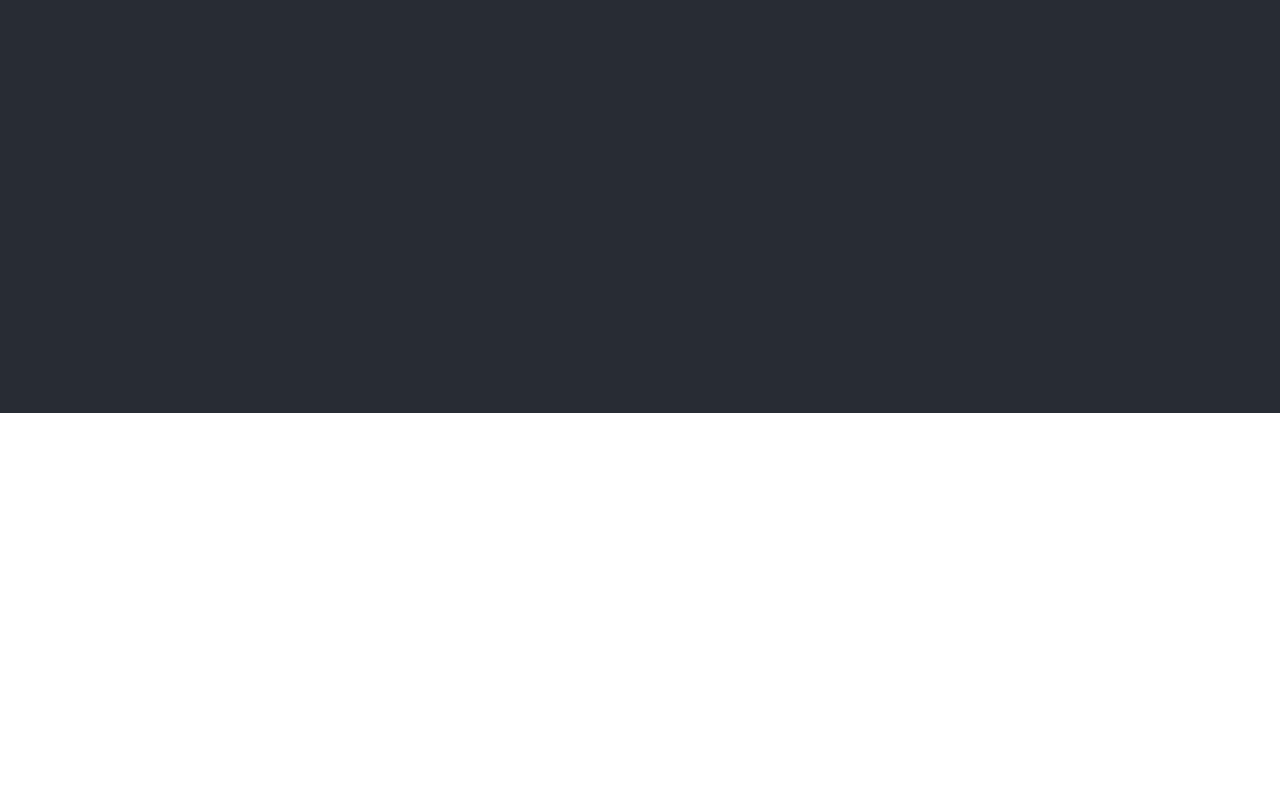
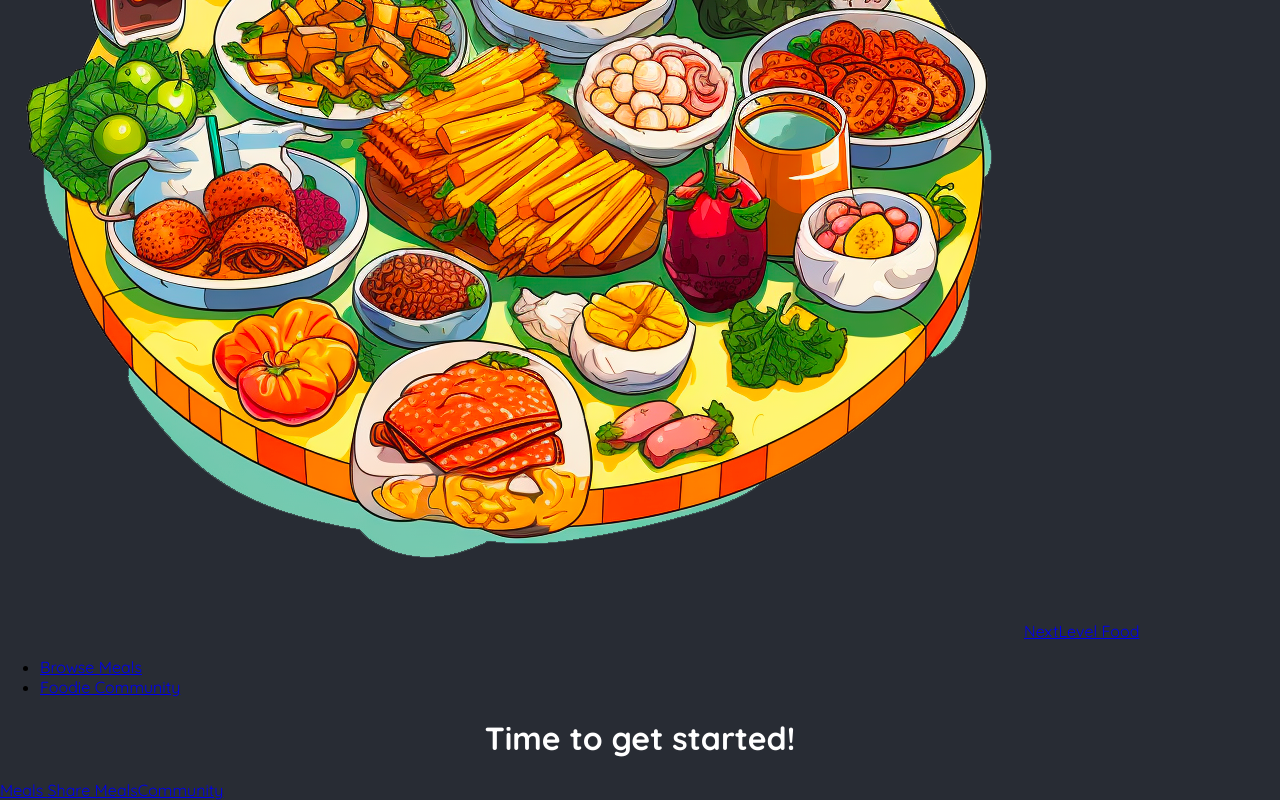
Before and after one commit to SainiRajat1407/udemy-next-tutorials, a Next.js app: page / in a window 1280 px wide. Shown: the part 387-1187 px from the top of the page. Before the commit the page ends 800 px from the top, so only its background shows below. Built offline with nearby package versions, Linux system fonts and the light colour scheme.

Commit message:
Adding a Custom component to A Layout

```diff
--- a/app/layout.jsx
+++ b/app/layout.jsx
@@ -1,3 +1,4 @@
+import MainHeader from '@/components/main-header';
 import './globals.css';
 
 export const metadata = {
@@ -29,7 +30,7 @@
             ></path>
           </svg>
         </div>
-
+        <MainHeader />
         {children}
       </body>
     </html>
--- /dev/null
+++ b/components/main-header.jsx
@@ -0,0 +1,23 @@
+import logoImage from '@/assets/logo.png'
+import Link from 'next/link'
+
+export default function MainHeader(){
+    return(
+        <header>
+            <Link href="/">
+                <img src={logoImage.src} alt="A plate with food on it." />
+                NextLevel Food
+            </Link>
+            <nav>
+                <ul>
+                    <li>
+                        <Link href="/meals">Browse Meals</Link>
+                    </li>
+                    <li>
+                        <Link href="/community">Foodie Community</Link>
+                    </li>
+                </ul>
+            </nav>
+        </header>
+    )
+}
```
